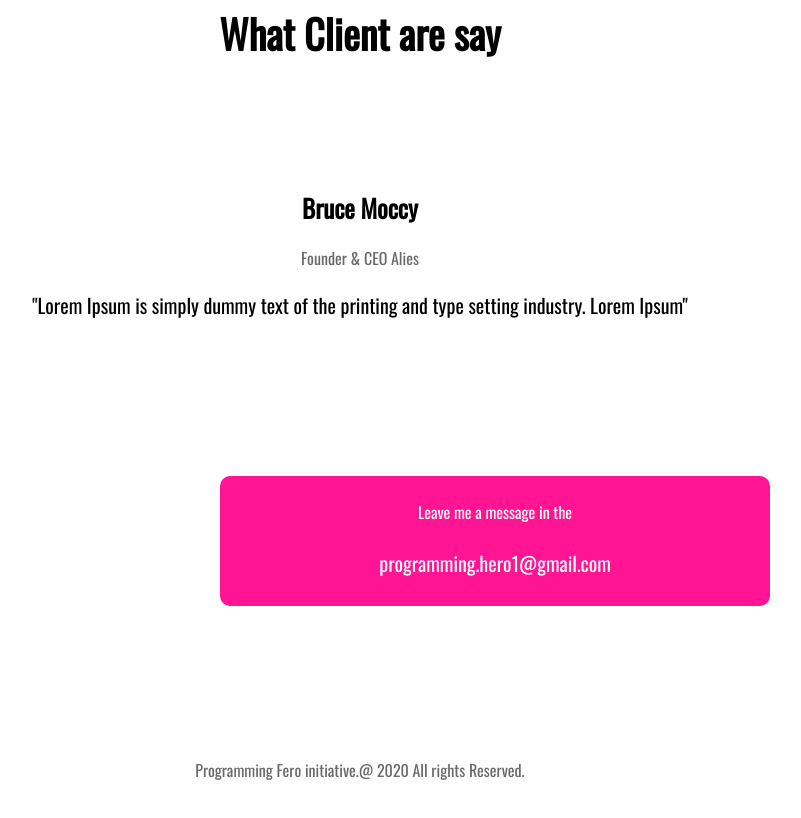
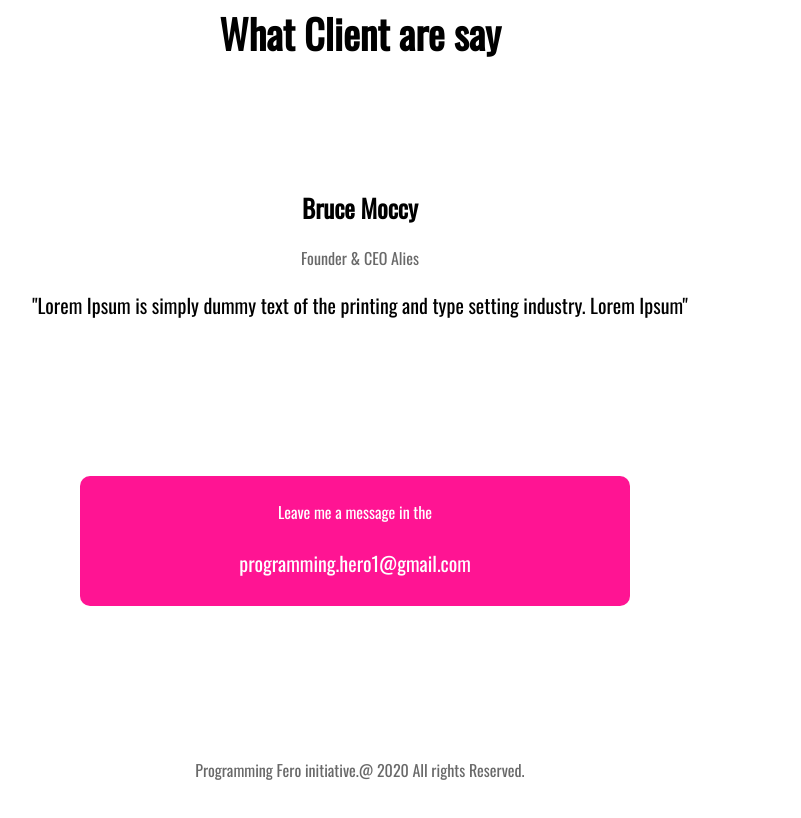
Before and after one commit to Tutul181/personal-web, a plain HTML site: page index.html in a window 1280 px wide. Shown: the part 2521-3339 px from the top of the page, without its empty margins (280-1081 px from the left). Drawn offline with nearby package versions, Linux system fonts and the light colour scheme.

Commit message:
finally finish personal web

```diff
--- a/style.css
+++ b/style.css
@@ -79,7 +79,7 @@ p {
     border-radius: 10px;
     height: 130px;
     width: 550px;
-    margin-left: 500px;
+    margin-left: 360px;
     text-emphasis-position: 20px;
 }
 
```
